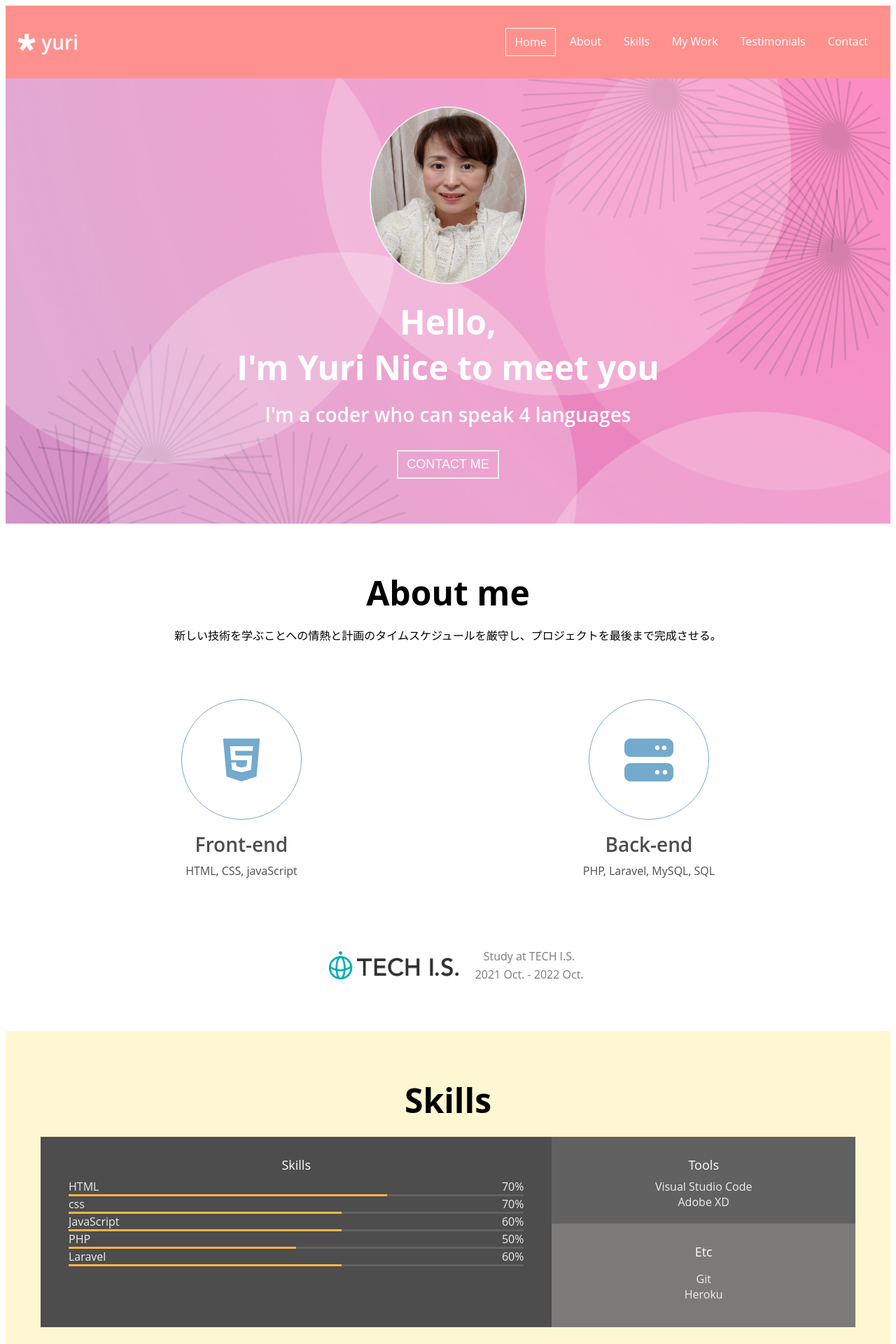
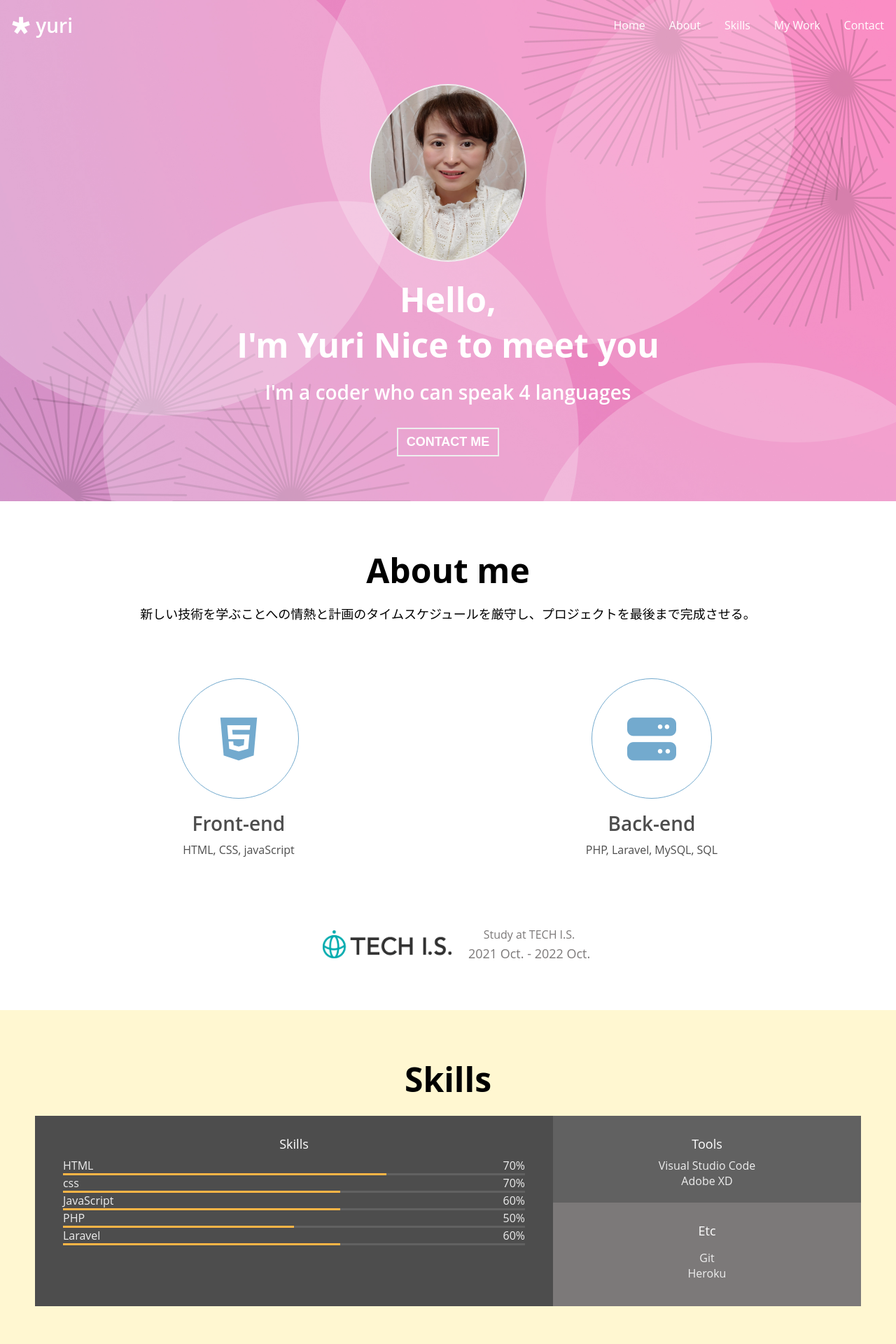
Before and after one commit to piaomingji/Yuri-portfolio, a PHP site: page / in a window 1280 px wide. Shown: the top 1920 px of the page at 70% size. Run offline with PHP 8.4, Linux system fonts and the light colour scheme; some libraries are stand-ins or nearby versions.

Commit message:
javacript

```diff
--- a/index.html
+++ b/index.html
@@ -11,39 +11,37 @@
     <script src="https://kit.fontawesome.com/923f7957a5.js" crossorigin="anonymous"></script>
     <link href="https： //fonts.googleapis.com/css2？family family = Open + Sans：wght @ 400; 600; 700＆ display = swap " rel=" stylesheet ">
     <link rel="stylesheet" href="style.css" />
-    <scripts src="main.js" defer></scripts>
+    <script src="main.js" defer></script>
 </head>
 
 <body>
     <!-- navbar -->
     <nav id="navbar">
         <div class="navbar_logo">
-            <i class="fab fa-diaspora"></i>
+            <i class="fab fa-diaspora" aria-hidden="true"></i>
             <a href="#">yuri</a>
         </div>
-        <div class="navbar_menu">
         <ul class="navbar_menu">
-                <li class="navbar_menu_item active">Home</li>
-                <li class="navbar_menu_item">About</li>
-                <li class="navbar_menu_item">Skills</li>
-                <li class="navbar_menu_item">My Work</li>
-                <li class="navbar_menu_item">Testimonials</li>
-                <li class="navbar_menu_item">Contact</li>
+            <li class="navbar_menu_item active" data-link="#home">Home</li>
+            <li class="navbar_menu_item" data-link="#about">About</li>
+            <li class="navbar_menu_item" data-link="#skills">Skills</li>
+            <li class="navbar_menu_item" data-link="#work">My Work</li>
+            <li class="navbar_menu_item" data-link="#contact">Contact</li>
         </ul>
-        </div>
+        <!-- toggle button-->
+        <button class="navbar_toggle-btn">
+        <i class="fas fa-bars" aria-hidden="true"></i>
+    </button>
     </nav>
 
-    <!-- toggle button-->
-    <button class="navbar_toggle-btn">
-        <i class="fa-solid fa-bars"></i>
-    </button>
-
     <!-- home -->
-    <section id="home" class="section">
+    <section id="home">
+        <div class="home_container">
             <img src="imgs/profile.png" alt="yuri profile photo" class="home_avatar" />
             <h1 class="home_title">Hello,<br />I'm Yuri Nice to meet you</h1>
             <h2 class="home_description">I'm a coder who can speak 4 languages</h2>
             <button class="home_contact">CONTACT ME</button>
+        </div>
     </section>
 
     <!-- about -->
@@ -162,9 +160,6 @@
         </div>
     </section>
 
-    <!-- testimonials -->
-    <section id="testimonials" class="section"></section>
-
     <!-- contact -->
     <section id="contact" class="section">
         <h1 class="contact_title">Let's talk</h1>
@@ -184,6 +179,9 @@
             2022 Yuri Yoshizawa - All rights reserved
         </p>
     </section>
+
+    <!-- arrow up-->
+    <button class="arrow-up"><i class="fas fa-arrow-up" aria-hidden="true"></i></button>
 </body>
 
 </html>
--- a/main.js
+++ b/main.js
@@ -0,0 +1,94 @@
+'use strict';
+
+// navbar 色変更
+const navbar = document.querySelector('#navbar');
+const navbarHeight = navbar.getBoundingClientRect().height;
+document.addEventListener('scroll', () => {
+    if (window.scrollY > navbarHeight) {
+        navbar.classList.add('navbar-dark');
+    } else {
+        navbar.classList.remove('navbar-dark');
+    }
+});
+
+// navbar menu 折りたたみ
+const navbarMenu = document.querySelector('.navbar_menu');
+navbarMenu.addEventListener('click', (event) => {
+    const target = event.target;
+    const link = target.dataset.link;
+    if (link == null) {
+        return;
+    }
+    navbarMenu.classList.remove('open');
+    scrollIntoView(link);
+});
+
+// Navbar toggle button for small screen
+const navbarToggleBtn = document.querySelector('.navbar_toggle-btn');
+navbarToggleBtn.addEventListener('click', () => {
+    navbarMenu.classList.toggle('open');
+});
+
+// "contact me" リンク
+const homeContactBtn = document.querySelector('.home_contact');
+homeContactBtn.addEventListener('click', () => {
+    scrollIntoView('#contact');
+});
+
+//  window 下にスクロールすると字が薄く変化
+const home = document.querySelector('.home_container');
+const homeHeight = home.getBoundingClientRect().height;
+document.addEventListener('scroll', () => {
+    home.style.opacity = 1 - window.scrollY / homeHeight;
+});
+
+// Show "arrow up" button when scrolling down
+const arrowUp = document.querySelector('.arrow-up');
+document.addEventListener('scroll', () => {
+    if (window.scrollY > homeHeight / 2) {
+        arrowUp.classList.add('visible');
+    } else {
+        arrowUp.classList.remove('visible');
+    }
+});
+
+//"arrow up" button
+arrowUp.addEventListener('click', () => {
+    scrollIntoView('#home');
+});
+
+// Projects
+const workBtnContainer = document.querySelector('.work_categories');
+const projectContainer = document.querySelector('.work_projects');
+const projects = document.querySelectorAll('.project');
+workBtnContainer.addEventListener('click', (e) => {
+    const filter = e.target.dataset.filter || e.target.parentNode.dataset.filter;
+    if (filter == null) {
+        return;
+    }
+
+    // Remove selection from the previous item and select the new one
+    const active = document.querySelector('.category_btn.selected');
+    if (active != null) {
+        active.classList.remove('selected');
+    }
+    e.target.classList.add('selected');
+
+    projectContainer.classList.add('anim-out');
+    setTimeout(() => {
+        projects.forEach((project) => {
+            console.log(project.dataset.type);
+            if (filter === '*' || filter === project.dataset.type) {
+                project.classList.remove('invisible');
+            } else {
+                project.classList.add('invisible');
+            }
+        });
+        projectContainer.classList.remove('anim-out');
+    }, 300);
+});
+
+function scrollIntoView(selector) {
+    const scrollTo = document.querySelector(selector);
+    scrollTo.scrollIntoView({ behavior: 'smooth' });
+}
--- a/style.css
+++ b/style.css
@@ -39,7 +39,7 @@
 
  body {
      font-family: 'Open Sans', sans-serif;
-            margin: o;
+     margin: 0;
      cursor: default;
  }
 
@@ -86,22 +86,34 @@
  }
 
  p {
+     font-size: var(--font-regular);
+     font-weight: var(--font-regular);
+     color: var(--color-black);
      margin: 4px 0;
  }
  /* navbar */
 
  #navbar {
+     position: fixed;
+     width: 100%;
      display: flex;
      justify-content: space-between;
-            background-color: var(--color-pink);
+     background-color: transparent;
      align-items: center;
-            color: var(--color-white);
-            padding: 16px;
+     transition: all var(--animation-duration) ease-in-out;
+     z-index: 1;
+ }
+
+ #navbar.navbar-dark {
+     background-color: #f48fb1;
+     padding: 4px;
  }
 
  .navbar_logo {
      font-size: var(--font-medium);
      font-weight: var(--weight-semi-bold);
+     color: white;
+     padding: 16px;
  }
 
  .navbar_menu {
@@ -112,14 +124,13 @@
      padding: 8px 12px;
      margin: 0 4px;
      cursor: pointer;
-            border-radius: var(--size-border-radius: 4px);
-        }
-
-        .navbar_menu_item.active {
-            border: 1px solid var(--color-white);
+     color: var(--color-white);
+     border: 1px solid transparent;
+     border-radius: var(--size-border-radius);
  }
 
  .navbar_menu_item:hover {
+     border-color: var(--color-white);
      background-color: var(--color-dark-pink);
  }
 
@@ -136,8 +147,8 @@
  #home {
      background: url('imgs/hom-background.png') center/cover no-repeat;
      padding: 40px;
+     padding-top: 120px;
      text-align: center;
-            color
  }
 
  .home_avatar {
@@ -155,11 +166,15 @@
  .home_contact {
      color: var(--color-white);
      font-size: var(--font-regular);
-            width: var(--weight-bold);
+     font-weight: var(--weight-bold);
      margin: 24px;
      padding: 8px 12px;
      border: 2px solid var(--color-light-white);
-            border-radius: var(--size-border-radius: 4px);
+     border-radius: var(--size-border-radius);
+ }
+
+ .home__contact:hover {
+     background-color: var(--color-orange);
  }
  /* section common */
 
@@ -350,29 +367,65 @@
      color: var(--color-white);
  }
 
-        ..contact_title {
+ .contact_title {
      margin: 30px 0;
  }
 
  .contact_links {
      font-size: var(--font-large);
      margin: 24px 0;
-            transition: all var(--animation-duration: ease-in);
+     transition: all var(--animation-duration) ease-in;
  }
 
  .contact_links i:hover {
      transform: scale(1.1);
      color: var(--color-yellow);
  }
+ /* scroll*/
+
+ .arrow-up {
+     position: fixed;
+     bottom: 50px;
+     right: 50px;
+     font-size: 50px;
+     color: var(--color-white);
+     background-color: var(--color-pink);
+     border-radius: 50%;
+     width: 70px;
+     height: 70px;
+     opacity: 0;
+     pointer-events: none;
+     transition: opacity 300ms ease-in;
+ }
+
+ .arrow-up.visible {
+     opacity: 1;
+     pointer-events: auto;
+ }
  /* For below 768px screen width*/
 
  @media screen and (max-width:768px) {
+      :root {
+         /* Font size */
+         --font-large: 30px;
+         --font-medium: 18px;
+         --font-regular: 16px;
+         --font-small: 14px;
+         --font-micro: 12px;
+     }
      .navbar_toggle-btn {
          display: block;
+         top: 16px;
+         right: 16px;
+         font-size: var(--font-medium);
      }
      #navbar {
          flex-direction: column;
          align-items: flex-start;
+         background-color: #f48fb1;
+     }
+     #navbar.navbar-dark {
+         padding: 28px;
      }
      .navbar_menu {
          flex-direction: column;
```
Also changed, not shown: other parts of style.css (+28 -6 lines). Lines whose indentation alone changed are shown as unchanged.
